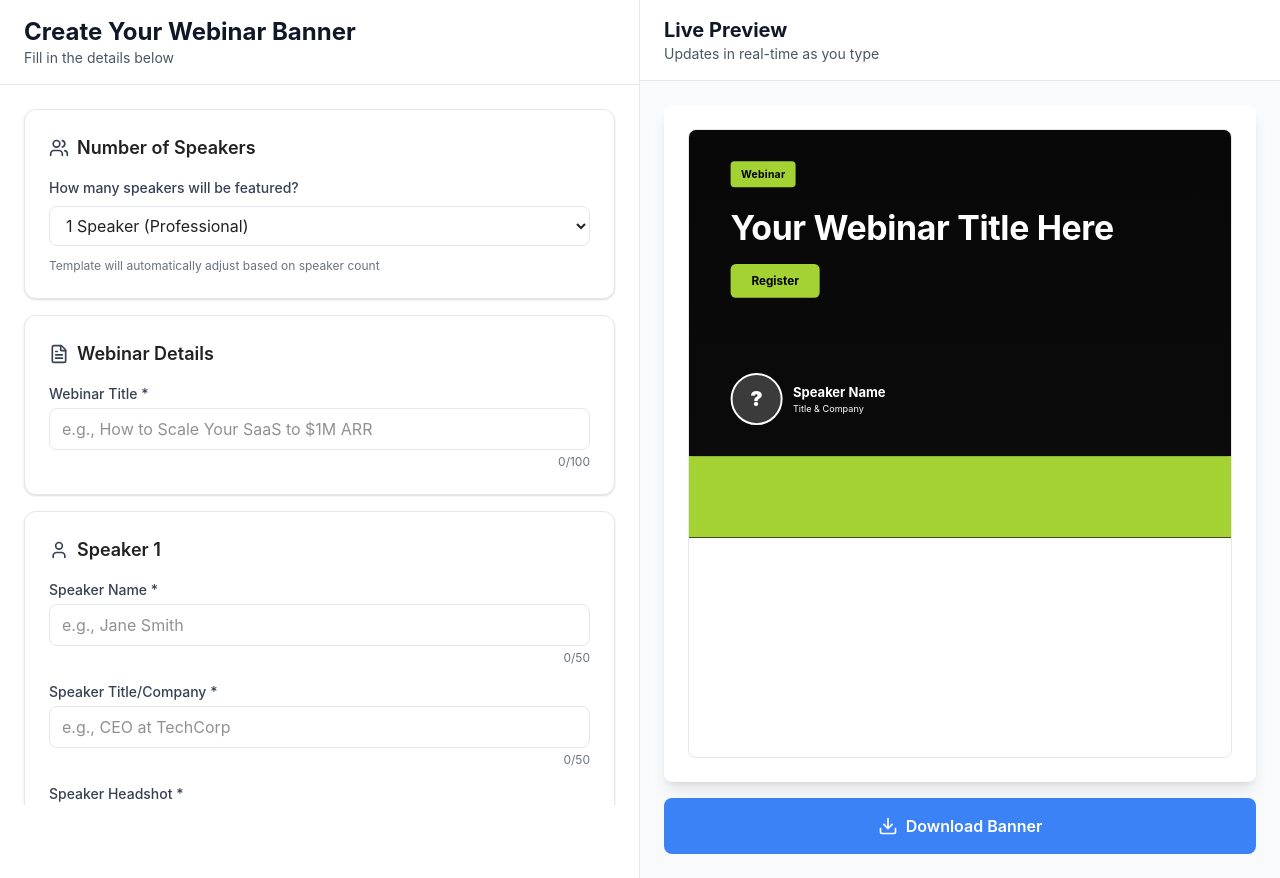
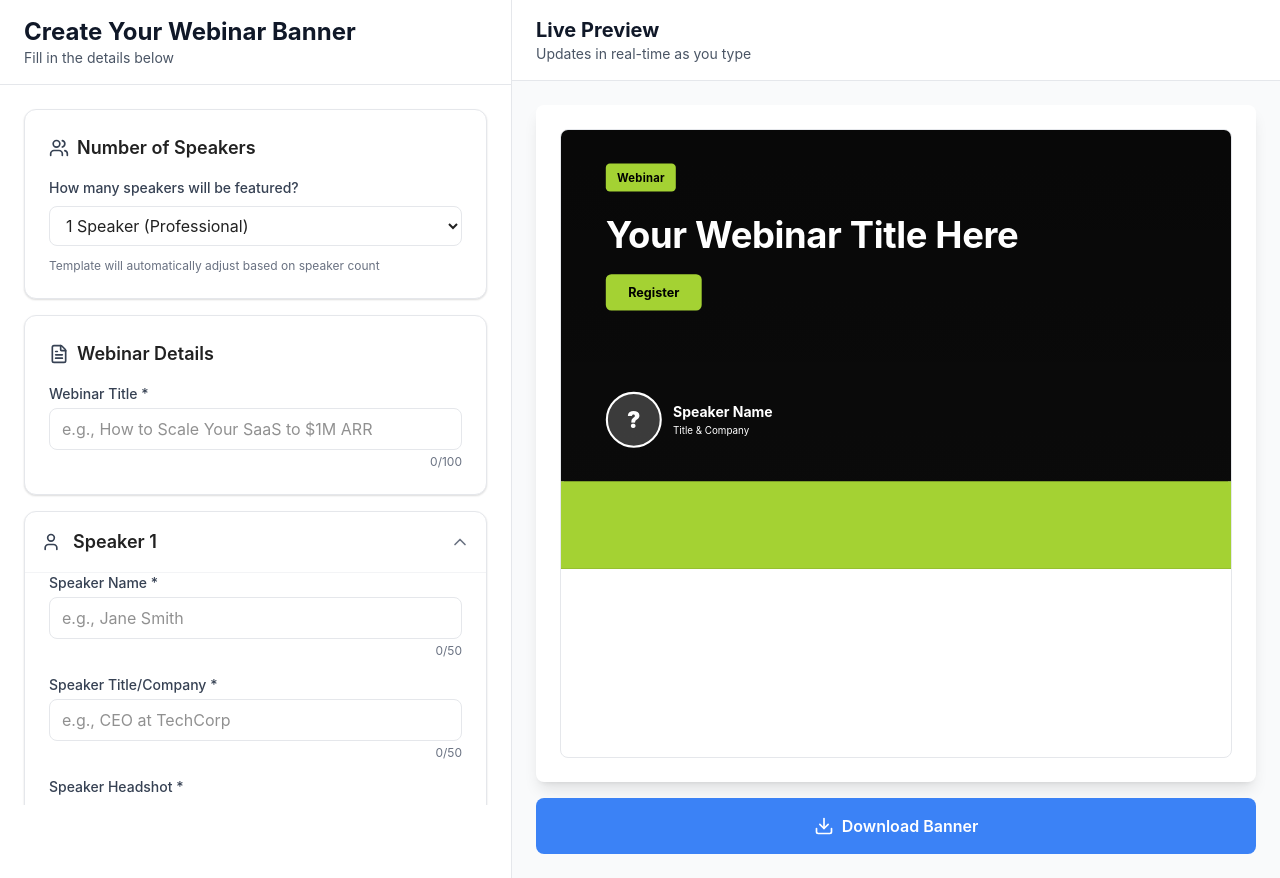
Before and after one commit to vonderheiden/loomgraph, a React (Vite) app: page / in a window 1280 px wide. Built offline with nearby package versions, Linux system fonts and the light colour scheme.

Commit message:
Improve layout: 40/60 ratio, sticky preview, collapsible speaker sections

```diff
--- a/src/App.tsx
+++ b/src/App.tsx
@@ -6,12 +6,12 @@ function App() {
   return (
     <BannerProvider>
       <div className="min-h-screen bg-bento-bg">
-        {/* Two-column Bento layout */}
+        {/* Two-column layout: 40% form, 60% preview */}
         <div className="flex flex-col lg:flex-row min-h-screen">
-          {/* Left Column: Form */}
+          {/* Left Column: Form (40%) */}
           <FormPanel />
 
-          {/* Right Column: Preview */}
+          {/* Right Column: Preview (60%) */}
           <PreviewPanel />
         </div>
       </div>
--- a/src/components/FormPanel.tsx
+++ b/src/components/FormPanel.tsx
@@ -11,7 +11,7 @@ const FormPanel: React.FC = () => {
   const { state, updateSpeaker } = useBannerState();
 
   return (
-    <div className="w-full lg:w-1/2 bg-white border-r border-gray-200">
+    <div className="w-full lg:w-2/5 bg-white border-r border-gray-200">
       {/* Sticky header */}
       <div className="sticky top-0 z-10 bg-white border-b border-gray-200 px-6 py-4">
         <h1 className="text-2xl font-bold text-gray-900">Create Your Webinar Banner</h1>
--- a/src/components/form/SpeakerSection.tsx
+++ b/src/components/form/SpeakerSection.tsx
@@ -1,5 +1,5 @@
-import React, { useRef } from 'react';
-import { Upload, X, User } from 'lucide-react';
+import React, { useRef, useState } from 'react';
+import { Upload, X, User, ChevronDown, ChevronUp } from 'lucide-react';
 import { Speaker } from '../../types/banner.types';
 import { validateImageFile } from '../../utils/fileValidation';
 import CompanyLogoUploader from './CompanyLogoUploader';
@@ -16,6 +16,7 @@ const SpeakerSection: React.FC<SpeakerSectionProps> = ({
   onUpdate,
 }) => {
   const fileInputRef = useRef<HTMLInputElement>(null);
+  const [isExpanded, setIsExpanded] = useState(speakerIndex === 0); // First speaker expanded by default
 
   const nameMaxLength = 50;
   const titleMaxLength = 50;
@@ -55,13 +56,32 @@ const SpeakerSection: React.FC<SpeakerSectionProps> = ({
   };
 
   return (
-    <div className="bg-bento-card border border-bento-border rounded-bento shadow-soft p-6">
-      <div className="flex items-center gap-2 mb-4">
-        <User className="w-5 h-5 text-gray-700" />
-        <h3 className="text-lg font-semibold">Speaker {speakerIndex + 1}</h3>
-      </div>
+    <div className="bg-bento-card border border-bento-border rounded-bento shadow-soft overflow-hidden">
+      {/* Collapsible Header */}
+      <button
+        type="button"
+        onClick={() => setIsExpanded(!isExpanded)}
+        className="w-full flex items-center justify-between p-4 hover:bg-gray-50 transition-colors"
+      >
+        <div className="flex items-center gap-3">
+          <User className="w-5 h-5 text-gray-700" />
+          <div className="text-left">
+            <h3 className="text-lg font-semibold">Speaker {speakerIndex + 1}</h3>
+            {!isExpanded && speaker.name && (
+              <p className="text-sm text-gray-600">{speaker.name}</p>
+            )}
+          </div>
+        </div>
+        {isExpanded ? (
+          <ChevronUp className="w-5 h-5 text-gray-500" />
+        ) : (
+          <ChevronDown className="w-5 h-5 text-gray-500" />
+        )}
+      </button>
 
-      <div className="space-y-4">
+      {/* Collapsible Content */}
+      {isExpanded && (
+        <div className="px-6 pb-6 space-y-4 border-t border-gray-100">
         {/* Speaker Name */}
         <div>
           <label
@@ -159,6 +179,7 @@ const SpeakerSection: React.FC<SpeakerSectionProps> = ({
           speakerIndex={speakerIndex}
         />
       </div>
+      )}
     </div>
   );
 };
--- a/src/components/preview/PreviewPanel.tsx
+++ b/src/components/preview/PreviewPanel.tsx
@@ -4,25 +4,25 @@ import ExportButton from './ExportButton';
 
 const PreviewPanel: React.FC = () => {
   return (
-    <div className="w-full lg:w-1/2 bg-gray-50 flex flex-col">
+    <div className="w-full lg:w-3/5 bg-gray-50 flex flex-col">
       {/* Sticky header */}
       <div className="sticky top-0 z-10 bg-white border-b border-gray-200 px-6 py-4">
         <h2 className="text-xl font-bold text-gray-900">Live Preview</h2>
         <p className="text-sm text-gray-600">Updates in real-time as you type</p>
       </div>
 
-      {/* Scrollable content */}
-      <div className="flex-1 overflow-y-auto p-6">
+      {/* Sticky content - preview stays in view */}
+      <div className="sticky top-[73px] flex-1 overflow-y-auto p-6" style={{ height: 'calc(100vh - 73px)' }}>
         <div className="max-w-5xl mx-auto space-y-4">
           {/* Preview Container - Larger scale */}
           <div className="bg-white rounded-lg shadow-lg p-6">
             <div className="relative overflow-hidden rounded-lg border border-gray-200">
-              {/* Scale down the 1200x627 banner to fit preview - using 0.65 scale for better visibility */}
+              {/* Scale down the 1200x627 banner to fit preview - using 0.7 scale for 60% width */}
               <div className="w-full" style={{ aspectRatio: '1200/627' }}>
                 <div
                   className="origin-top-left"
                   style={{
-                    transform: 'scale(0.65)',
+                    transform: 'scale(0.7)',
                     width: '1200px',
                     height: '627px',
                   }}
```
